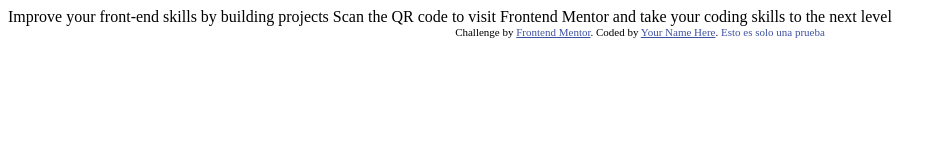
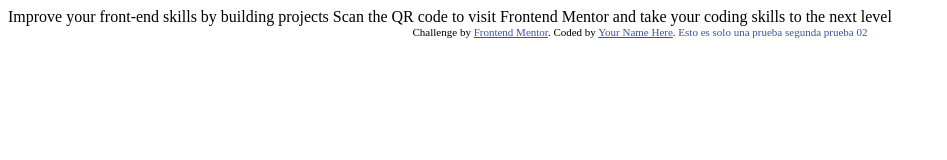
Before and after one commit to Jhoniito/Frontend-Mentor, a plain HTML site: page QR mobile and Desktop/index.html in a window 1280 px wide. Shown: the whole page, without its empty margins (0-947 px from the left). Drawn offline with Linux system fonts and the light colour scheme.

Commit message:
Prueba 02

```diff
--- a/QR mobile and Desktop/index.html
+++ b/QR mobile and Desktop/index.html
@@ -24,6 +24,7 @@
     Challenge by <a href="https://www.frontendmentor.io?ref=challenge" target="_blank">Frontend Mentor</a>.
     Coded by <a href="#">Your Name Here</a>.
     <a>Esto es solo una prueba</a>
+    <a>segunda prueba 02</a>
   </div>
 </body>
 </html>
```
